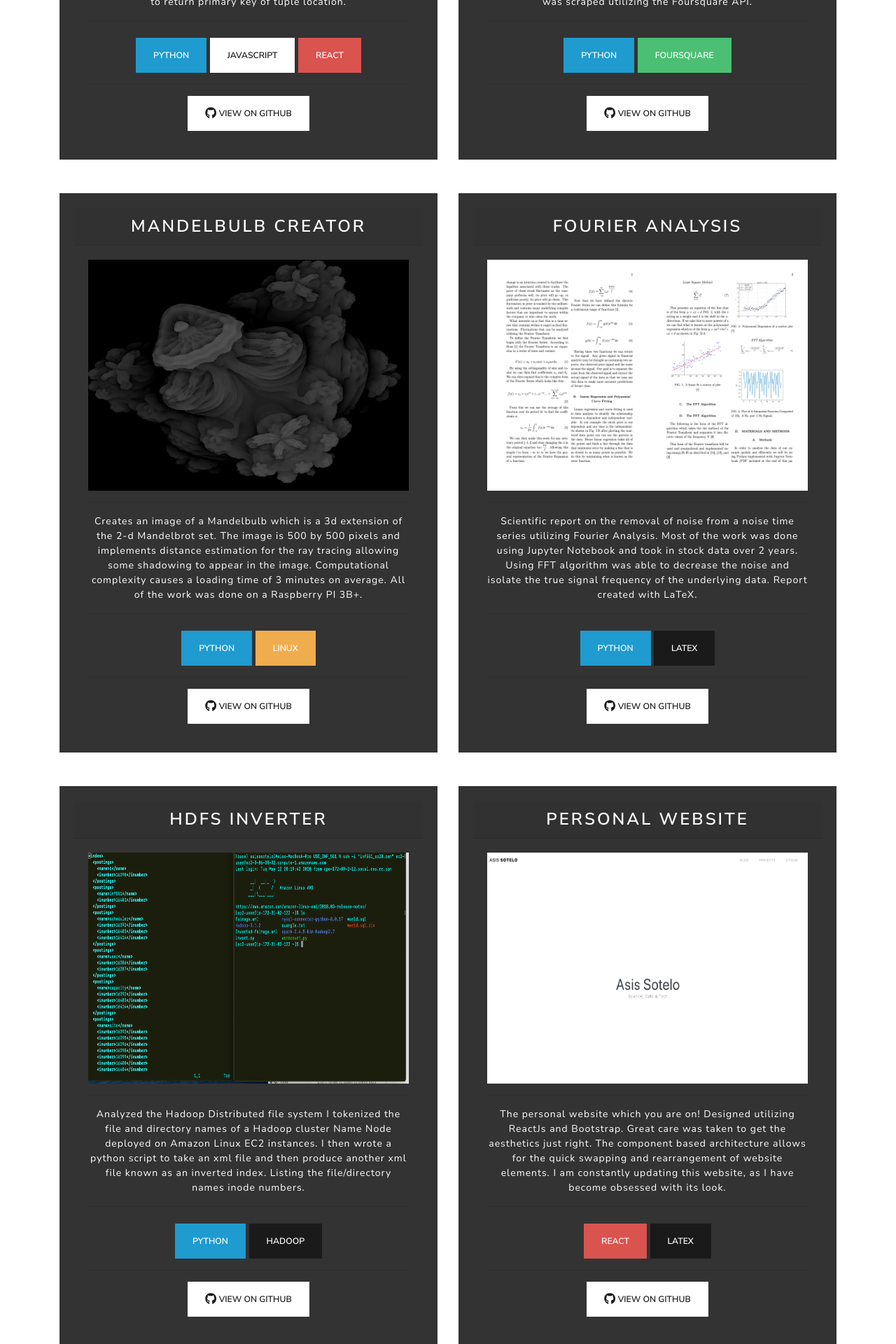
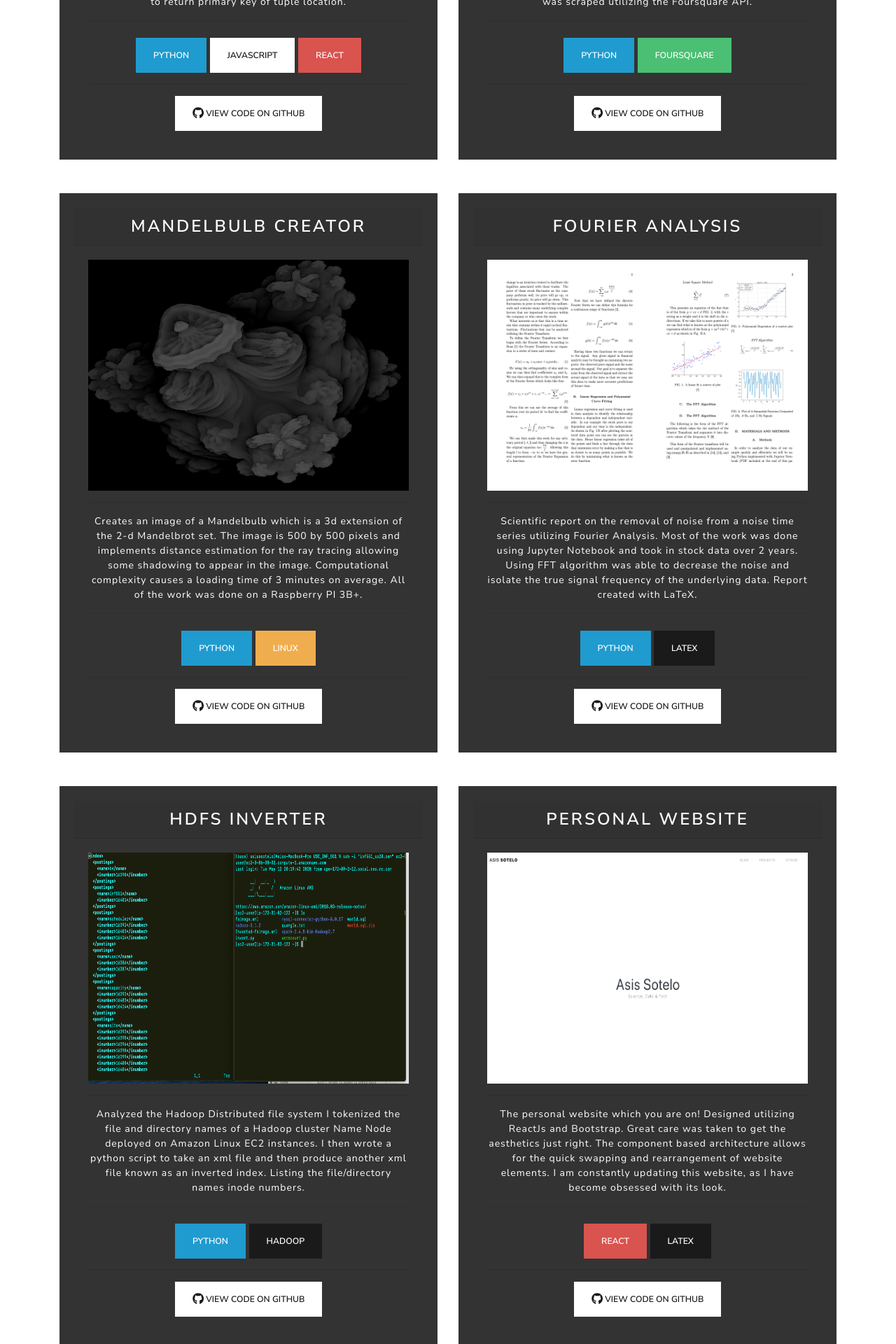
Before and after one commit to AsisASotelo/personal_website, a React (Create React App) app: page /projects in a window 1280 px wide. Shown: the part 1820-3740 px from the top of the page at 70% size. Built offline with nearby package versions, Linux system fonts and the light colour scheme; a web font is replaced by a local one.

Commit message:
Add View

```diff
--- a/src/component/ProjectComponent.js
+++ b/src/component/ProjectComponent.js
@@ -67,7 +67,7 @@ class Project extends Component {
                                                             <Button className="mt-2" color ="danger"> <Icon icon={reactIcon} /> React </Button> {' '}
 
                                                 <hr></hr>
-                                                        <a href="https://github.com/AsisASotelo/Firebase_JSON"><Button><FontAwesomeIcon icon={faGithub} size="lg"/> View On GitHub</Button></a>
+                                                        <a href="https://github.com/AsisASotelo/Firebase_JSON"><Button><FontAwesomeIcon icon={faGithub} size="lg"/> View Code On GitHub</Button></a>
                                             </CardBody>
 
                                         </Card>
@@ -89,7 +89,7 @@ class Project extends Component {
                                                         <Button className = "mt-2" color ="success"> <Icon icon={foursquareIcon} /> Foursquare </Button>
 
                                                     <hr></hr>
-                                                    <a href="https://github.com/AsisASotelo/Coursera_Capstone"><Button><FontAwesomeIcon icon={faGithub} size="lg"/> View On GitHub</Button></a>
+                                                    <a href="https://github.com/AsisASotelo/Coursera_Capstone"><Button><FontAwesomeIcon icon={faGithub} size="lg"/> View Code On GitHub</Button></a>
                                                 </CardBody>
 
                                         </Card>
@@ -113,7 +113,7 @@ class Project extends Component {
                                                             <Button className = "mt-2" color="warning" > <Icon icon={linuxIcon} /> Linux </Button>
 
                                                 <hr></hr>
-                                                    <a href="https://github.com/AsisASotelo/Mandelbulb-Raytracer"><Button><FontAwesomeIcon icon={faGithub} size="lg"/> View On GitHub</Button></a>
+                                                    <a href="https://github.com/AsisASotelo/Mandelbulb-Raytracer"><Button><FontAwesomeIcon icon={faGithub} size="lg"/> View Code On GitHub</Button></a>
                                             </CardBody>
 
                                         </Card>
@@ -135,7 +135,7 @@ class Project extends Component {
                                                         <Button className = "mt-2" color="primary"> <Icon icon={latexIcon} /> LaTeX </Button>
 
                                                     <hr></hr>
-                                                    <a href="https://github.com/AsisASotelo/Fourier_Transform_Project"><Button><FontAwesomeIcon icon={faGithub} size="lg"/> View On GitHub</Button></a>
+                                                    <a href="https://github.com/AsisASotelo/Fourier_Transform_Project"><Button><FontAwesomeIcon icon={faGithub} size="lg"/> View Code On GitHub</Button></a>
                                                 </CardBody>
 
                                         </Card>
@@ -155,7 +155,7 @@ class Project extends Component {
                                                         <Button className = "mt-2" color="primary"> <Icon icon={hadoopIcon} /> Hadoop </Button>
 
                                                     <hr></hr>
-                                                    <a href="https://github.com/AsisASotelo/HDFS_XML"><Button><FontAwesomeIcon icon={faGithub} size="lg"/> View On GitHub</Button></a>
+                                                    <a href="https://github.com/AsisASotelo/HDFS_XML"><Button><FontAwesomeIcon icon={faGithub} size="lg"/> View Code On GitHub</Button></a>
                                                 </CardBody>
 
                                         </Card>
@@ -175,7 +175,7 @@ class Project extends Component {
                                                         <Button className = "mt-2" color="primary"> <Icon icon={latexIcon} /> LaTeX </Button>
 
                                                     <hr></hr>
-                                                    <a href="https://github.com/AsisASotelo/person_website"><Button><FontAwesomeIcon icon={faGithub} size="lg"/> View On GitHub</Button></a>
+                                                    <a href="https://github.com/AsisASotelo/person_website"><Button><FontAwesomeIcon icon={faGithub} size="lg"/> View Code On GitHub</Button></a>
                                                 </CardBody>
 
                                         </Card>
```
